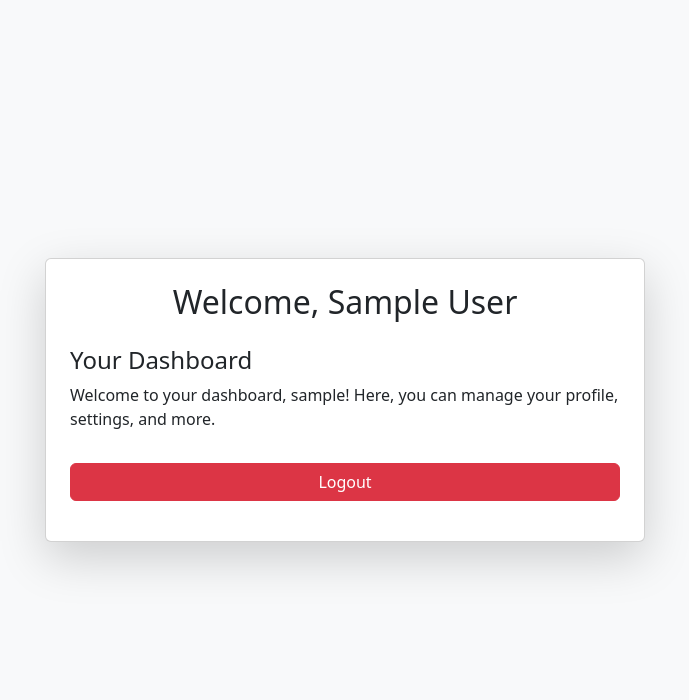
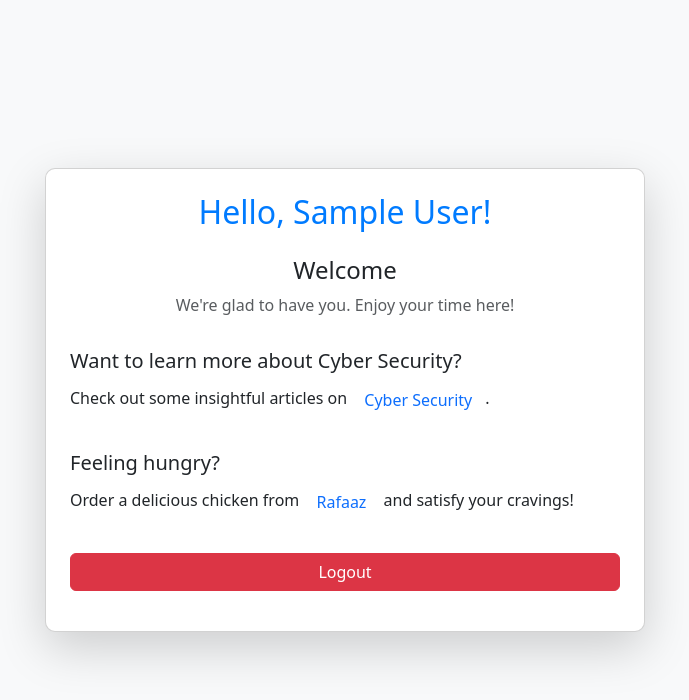
Before and after one commit to murazyusifov/user-management-system, a Flask app: page /dashboard in a window 1280 px wide. Shown: the top 700 px of the page, without its empty margins (295-984 px from the left). Run offline with Flask 3, Linux system fonts and the light colour scheme; the visitor is signed in with stand-in values (Sample User, id 1); data that the repository does not hold is empty.

Commit message:
dashboard design is changed

```diff
--- a/templates/dashboard.html
+++ b/templates/dashboard.html
@@ -14,14 +14,26 @@
 <body class="bg-light">
 
     <div class="container d-flex justify-content-center align-items-center" style="height: 100vh;">
-        <div class="card shadow-lg p-4" style="width: 600px;">
-            <h2 class="text-center mb-4">Welcome, {{ current_user.full_name }}</h2>
+        <div class="card shadow-lg p-4" style="width: 600px; border-radius: 10px;">
+            <h2 class="text-center mb-4" style="color: #007bff;">Hello, {{ current_user.full_name }}!</h2>
+
+            <div class="mb-3 text-center">
+                <h4>Welcome</h4>
+                <p class="text-muted">We're glad to have you. Enjoy your time here!</p>
+            </div>
+
+            <!-- New Links Section -->
+            <div class="mb-3">
+                <h5>Want to learn more about Cyber Security?</h5>
+                <p>Check out some insightful articles on <a href="https://hematyar.net/" target="_blank" class="btn btn-link text-decoration-none">Cyber Security</a>.</p>
+            </div>
 
             <div class="mb-3">
-                <h4>Your Dashboard</h4>
-                <p>Welcome to your dashboard, {{ current_user.username }}! Here, you can manage your profile, settings, and more.</p>
+                <h5>Feeling hungry?</h5>
+                <p>Order a delicious chicken from <a href="https://www.rafaaz.com/" target="_blank" class="btn btn-link text-decoration-none">Rafaaz</a> and satisfy your cravings!</p>
             </div>
 
+            <!-- Logout Button -->
             <div class="mb-3">
                 <a href="{{ url_for('logout') }}" class="btn btn-danger w-100">Logout</a>
             </div>
```
